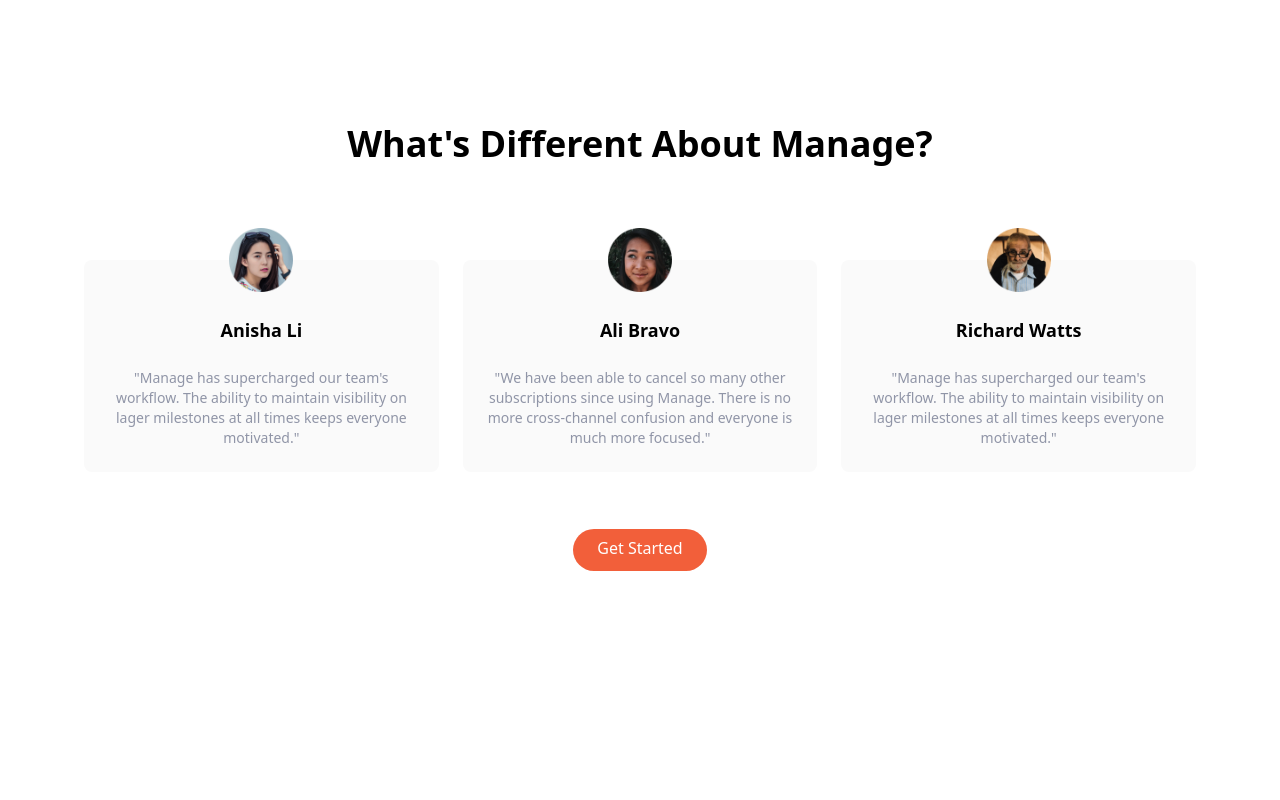
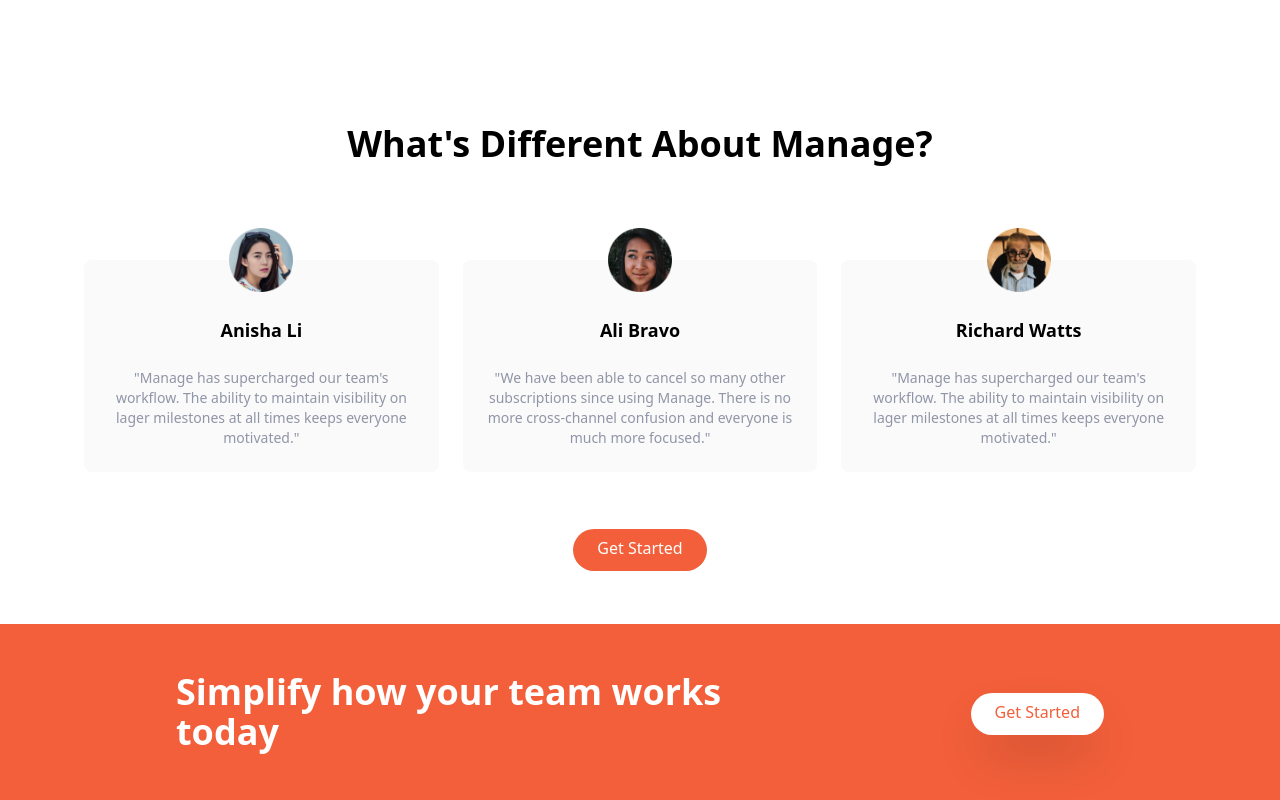
Before and after one commit to Marlxton/tailwind, a website: page index.html in a window 1280 px wide. Shown: the part 1144-1944 px from the top of the page. Before the commit the page ends 1768 px from the top, so only its background shows below. Drawn offline with Linux system fonts and the light colour scheme.

Commit message:
CTA section

```diff
--- a/index.html
+++ b/index.html
@@ -237,12 +237,32 @@
 
             <!-- Button -->
             <div class="my-16">
+
                 <a href="#"
                 class="p-3 px-6 pt-2 text-white bg-brightRed rounded-full baseline hover:bg-brightRedLight">
                 Get Started
                 </a>
             </div>
+        </div>
+    </section>
 
+    <!-- CTA Section -->
+    <section id="cta" class="bg-brightRed">
+
+        <!-- Flex Container-->
+        <div class="container flex flex-col items-center justify-between px-6 py-24 mx-auto space-y-12 md:py-12 md:flex-row md:space-y-0">
+
+            <h2 class="text-5xl font-bold leading-tight text-center text-white md:text-4xl md:max-w-xl md:text-left">
+                Simplify how your team works today
+            </h2>
+
+            <!-- Button -->
+            <div>
+                <a href="#"
+                    class="p-3 px-6 pt-2 text-brightRed bg-white rounded-full shadow-2xl baseline hover:bg-gray-900">
+                    Get Started
+                </a>
+            </div>
         </div>
     </section>
 </body>
```
Also changed, not shown: css/main.css.
